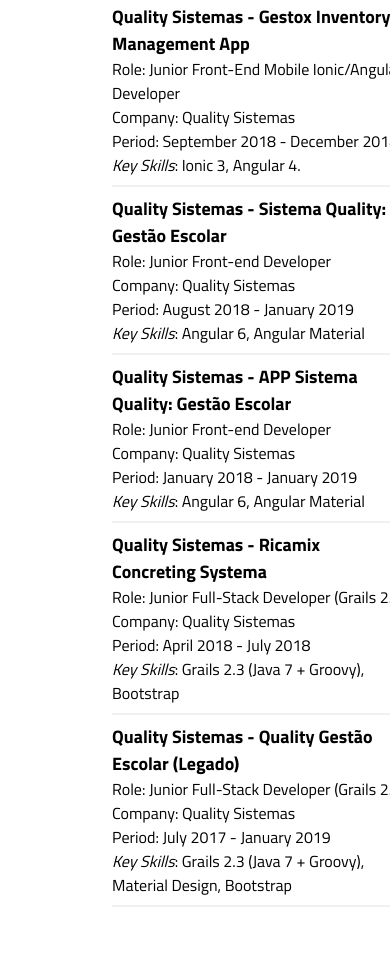
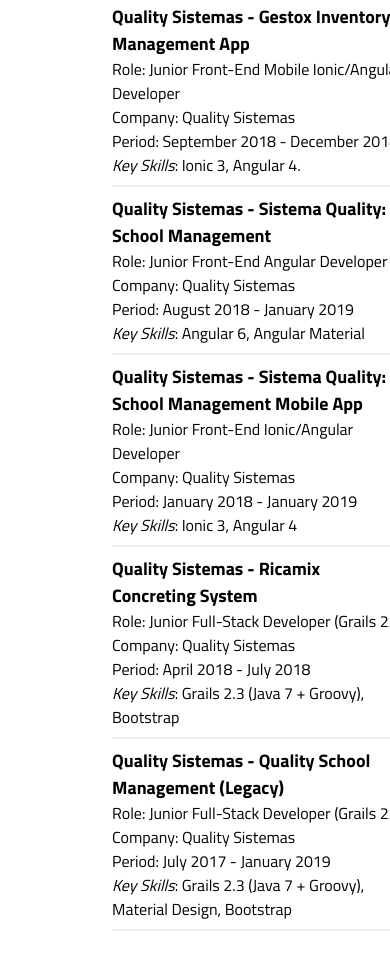
Before and after one commit to DoToMaSi/CurriculumVitae, a plain HTML site: page curriculum-en.html in a window 390 px wide. Shown: the part 2795-3758 px from the top of the page. Before the commit the page ends 3734 px from the top, so only its background shows below. Drawn offline with Linux system fonts and the light colour scheme.

Commit message:
fix: text and breakpoint adjustment

```diff
--- a/curriculum-en.html
+++ b/curriculum-en.html
@@ -87,8 +87,6 @@
 							</div>
 						</div>
 
-						<!-- <div class="pagebreak"> </div> -->
-
 						<div class="timeline-item node">
 							<div id="sbcredito" class="timeline-item-pic">
 								&nbsp;
@@ -101,6 +99,8 @@
 								<p><i>Key Skills</i>: Angular 10, Bootstrap.</p>
 							</div>
 						</div>
+
+						<div class="pagebreak"> </div>
 
 						<div class="timeline-item">
 							<div class="timeline-item-pic">
@@ -193,6 +193,8 @@
 							</div>
 						</div>
 
+						<div class="pagebreak"> </div>
+
 						<div class="timeline-item">
 							<div class="timeline-item-pic">
 								&nbsp;
@@ -211,25 +213,10 @@
 								&nbsp;
 							</div>
 							<div class="timeline-item-description">
-								<h6><b>Quality Sistemas - Sistema Quality: Gestão Escolar</b></h6>
-								<p>Role: Junior Front-end Developer</p>
+								<h6><b>Quality Sistemas - Sistema Quality: School Management</b></h6>
+								<p>Role: Junior Front-End Angular Developer</p>
 								<p>Company: Quality Sistemas</p>
 								<p>Period: August 2018 - January 2019</p>
-								<p><i>Key Skills</i>: Angular 6, Angular Material</p>
-							</div>
-						</div>
-
-						<div class="pagebreak"> </div>
-
-						<div class="timeline-item">
-							<div class="timeline-item-pic">
-								&nbsp;
-							</div>
-							<div class="timeline-item-description">
-								<h6><b>Quality Sistemas - APP Sistema Quality: Gestão Escolar</b></h6>
-								<p>Role: Junior Front-end Developer</p>
-								<p>Company: Quality Sistemas</p>
-								<p>Period: January 2018 - January 2019</p>
 								<p><i>Key Skills</i>: Angular 6, Angular Material</p>
 							</div>
 						</div>
@@ -239,7 +226,20 @@
 								&nbsp;
 							</div>
 							<div class="timeline-item-description">
-								<h6><b>Quality Sistemas - Ricamix Concreting Systema</b></h6>
+								<h6><b>Quality Sistemas - Sistema Quality: School Management Mobile App</b></h6>
+								<p>Role: Junior Front-End Ionic/Angular Developer</p>
+								<p>Company: Quality Sistemas</p>
+								<p>Period: January 2018 - January 2019</p>
+								<p><i>Key Skills</i>: Ionic 3, Angular 4</p>
+							</div>
+						</div>
+
+						<div class="timeline-item">
+							<div class="timeline-item-pic">
+								&nbsp;
+							</div>
+							<div class="timeline-item-description">
+								<h6><b>Quality Sistemas - Ricamix Concreting System</b></h6>
 								<p>Role: Junior Full-Stack Developer (Grails 2.3)</p>
 								<p>Company: Quality Sistemas</p>
 								<p>Period: April 2018 - July 2018</p>
@@ -252,7 +252,7 @@
 								&nbsp;
 							</div>
 							<div class="timeline-item-description">
-								<h6><b>Quality Sistemas - Quality Gestão Escolar (Legado)</b></h6>
+								<h6><b>Quality Sistemas - Quality School Management (Legacy)</b></h6>
 								<p>Role: Junior Full-Stack Developer (Grails 2.3)</p>
 								<p>Company: Quality Sistemas</p>
 								<p>Period: July 2017 - January 2019</p>
```
